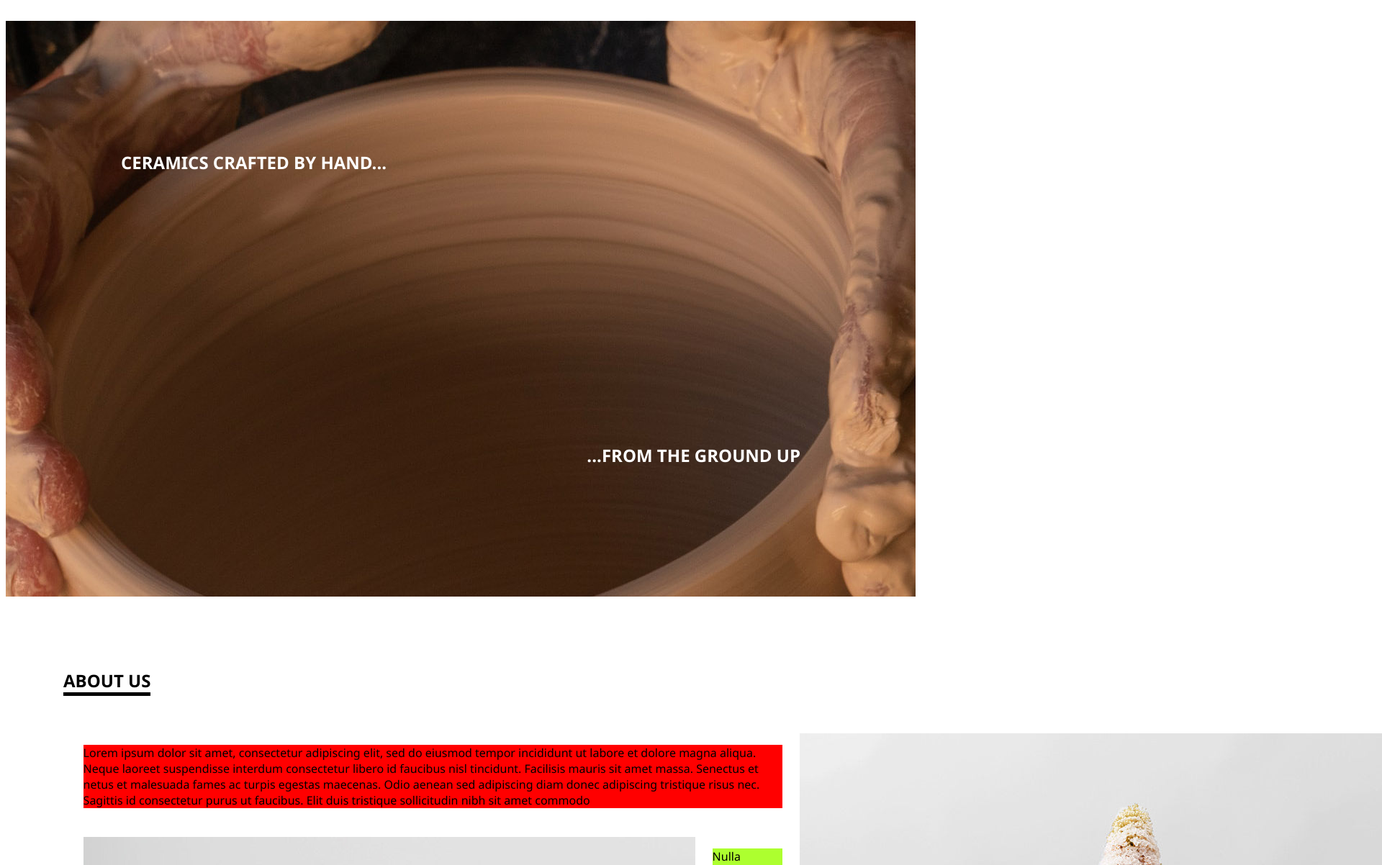
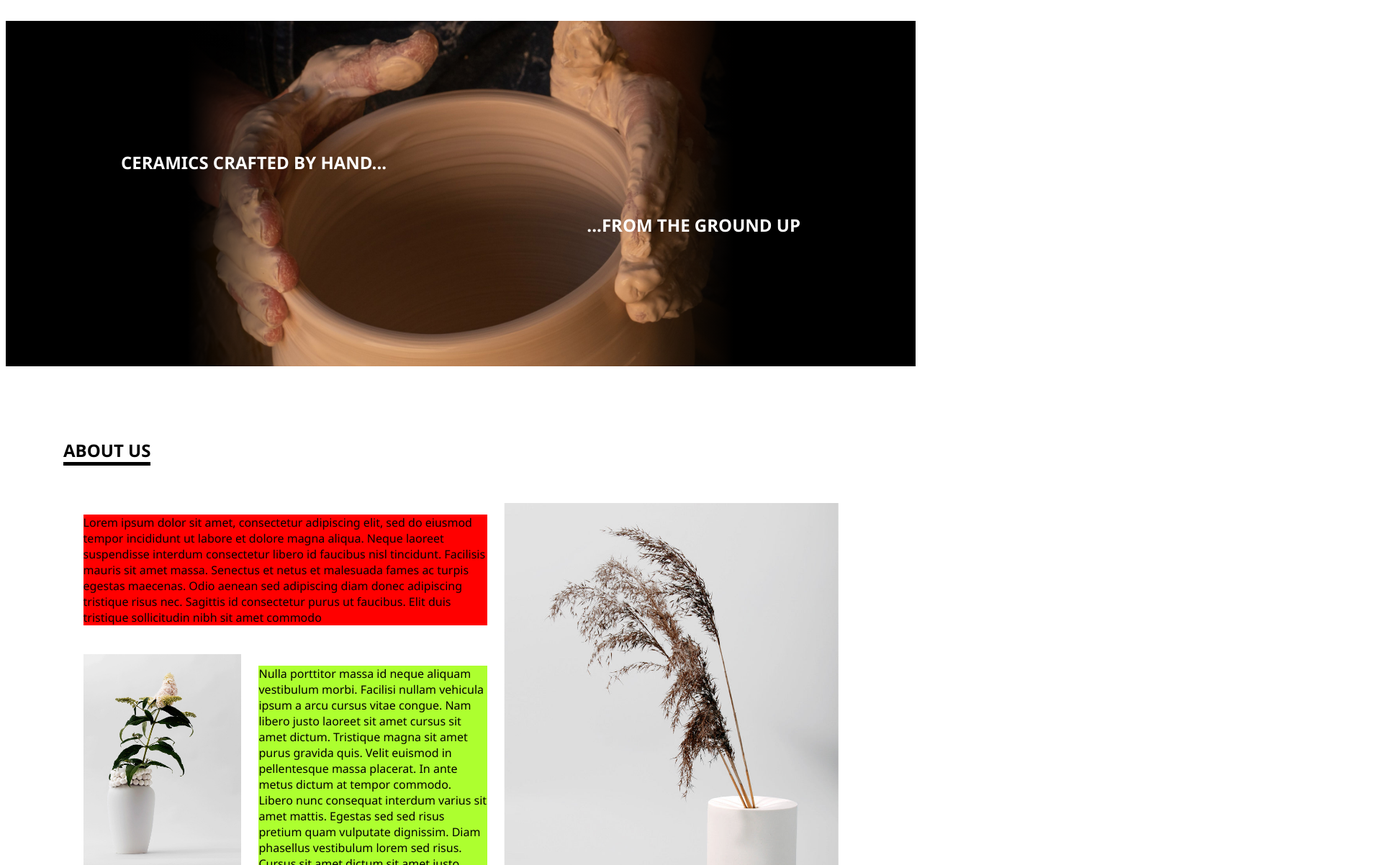
Before and after one commit to awitmer1/eCommerce-Website, a plain HTML site: page index.html in a window 1280 px wide. Shown: the part 98-1300 px from the top of the page at 72% size, 1920 px wide, since content can reach past the window. Drawn offline with Linux system fonts and the light colour scheme.

Commit message:
Adjusted hero layout, sizing

```diff
--- a/index.html
+++ b/index.html
@@ -23,13 +23,17 @@
     </header>
     <main>
         <section class="hero">
-            <div class="hero-text">
+            <div class="hero-contain">
+                <div class="hero-text">
                 <h2 class="ht-1">ceramics crafted by hand...</h2>
                 <h2 class="ht-2">...from the ground up</h2>
+                </div>
+            </section>
             </div>
-        </section>
+
         <section class="about-us">
             <h2>About Us</h2>
+            <br>
             <div class="about-us-container">
                 <p class="about-us-p1 ">Lorem ipsum dolor sit amet, consectetur adipiscing elit, sed do eiusmod tempor incididunt
                     ut labore et dolore magna aliqua. Neque laoreet suspendisse interdum consectetur libero id
@@ -37,7 +41,7 @@
                     ac turpis egestas maecenas. Odio aenean sed adipiscing diam donec adipiscing tristique
                     risus nec. Sagittis id consectetur purus ut faucibus. Elit duis tristique sollicitudin nibh sit
                     amet commodo</p>
-                <div class="about-us-image-1">
+                <div class="about-us-image-2">
                     <img src="/Assets/Vase_Dame_2048x2048.jpg" alt="Dame Vase with Flowers" >
 
                 </div>
@@ -58,7 +62,7 @@
                     imperdiet massa. Amet tellus cras adipiscing
                     enim eu turpis egestas pretium aenean.
                     Nullam ac tortor vitae purus</p>
-                <div class="about-us-image-2">
+                <div class="about-us-image-1">
 
                     <img src="/Assets/Cylinder_unglazed3_2048x2048.jpg" >
                 </div>
--- a/styles.css
+++ b/styles.css
@@ -26,6 +26,8 @@ nav a:hover {
 
 body {
     font-family: 'Segoe UI', Tahoma, Geneva, Verdana, sans-serif;
+    /* font-family: 'Segoe UI', Tahoma, Geneva, Verdana, sans-serif; */
+    font-weight: 125;
 }
 
 footer {
@@ -37,10 +39,22 @@ footer {
 
 
 .hero {
-    background-color: 707070;
-    background: url("./Assets/earl-wilcox-y3W0CzO063w-unsplash-alt.jpg") no-repeat fixed center;
+    /* background-color: 707070;
+    background: linear-gradient(0.25turn, black 10%, transparent 30%,transparent, transparent 70%, black 90%), url("./Assets/earl-wilcox-y3W0CzO063w-unsplash-alt.jpg") no-repeat fixed center;
+    background-size: contain;
     background-attachment: scroll;
     min-height: 50rem;
+    margin-top: 2rem;
+    margin-bottom: 2rem; */
+}
+
+.hero-contain {
+    background-color: 707070;
+    background: linear-gradient(0.25turn, black 20%, transparent 30%, transparent, transparent 70%, black 80%), url("./Assets/earl-wilcox-y3W0CzO063w-unsplash-alt.jpg") no-repeat fixed center;
+    background-size: contain;
+    background-attachment: scroll;
+    /* min-height: 50rem; */
+    max-height: 30rem;
     margin-top: 2rem;
     margin-bottom: 2rem;
 }
@@ -49,7 +63,7 @@ footer {
         display: flex;
         color: white;
         text-transform: uppercase;
-        min-height: 50rem;
+        min-height: 30rem;
         align-items: center;
         justify-content: space-between;
 }
@@ -77,6 +91,7 @@ footer {
     grid-template-areas: "p1 p1 i1"
                         "i2 p2 i1"
                         "i2 p3 i1";
+    /* margin-top: 2rem; */
     gap: 1.5rem;
     padding-block: 2rem;
     width: min(95%, 70rem);
@@ -101,25 +116,26 @@ footer {
 
 .about-us-container img {
     object-fit: scale-down;
+    max-height: 100%;
+    max-width: 100%;
 }
 
 .about-us-image-1 {
     grid-area: i1;
-    /* max-height: 50%;
-    max-width: 50%; */
+    grid-column: span 2;
+    transform: scaleX(-1);
 }
 
 .about-us-image-2 {
     grid-area: i2;
-    /* max-height: 50%;
-    max-width: 50%; */
-
+    /* grid-column: span 2;
+    grid-row: span 1;   */
 }
 
 .about-us h2 {
     border-bottom: black solid 5px;
     text-transform: uppercase;
-    margin-right: 30rem;
+    margin-right: 20rem;
 }
 
 .our-products {
@@ -151,6 +167,7 @@ footer {
 .our-products img {
     width: 15rem;
     height: 15rem;
+    object-fit: cover;
     border: black solid 1px;
 }
 
```
